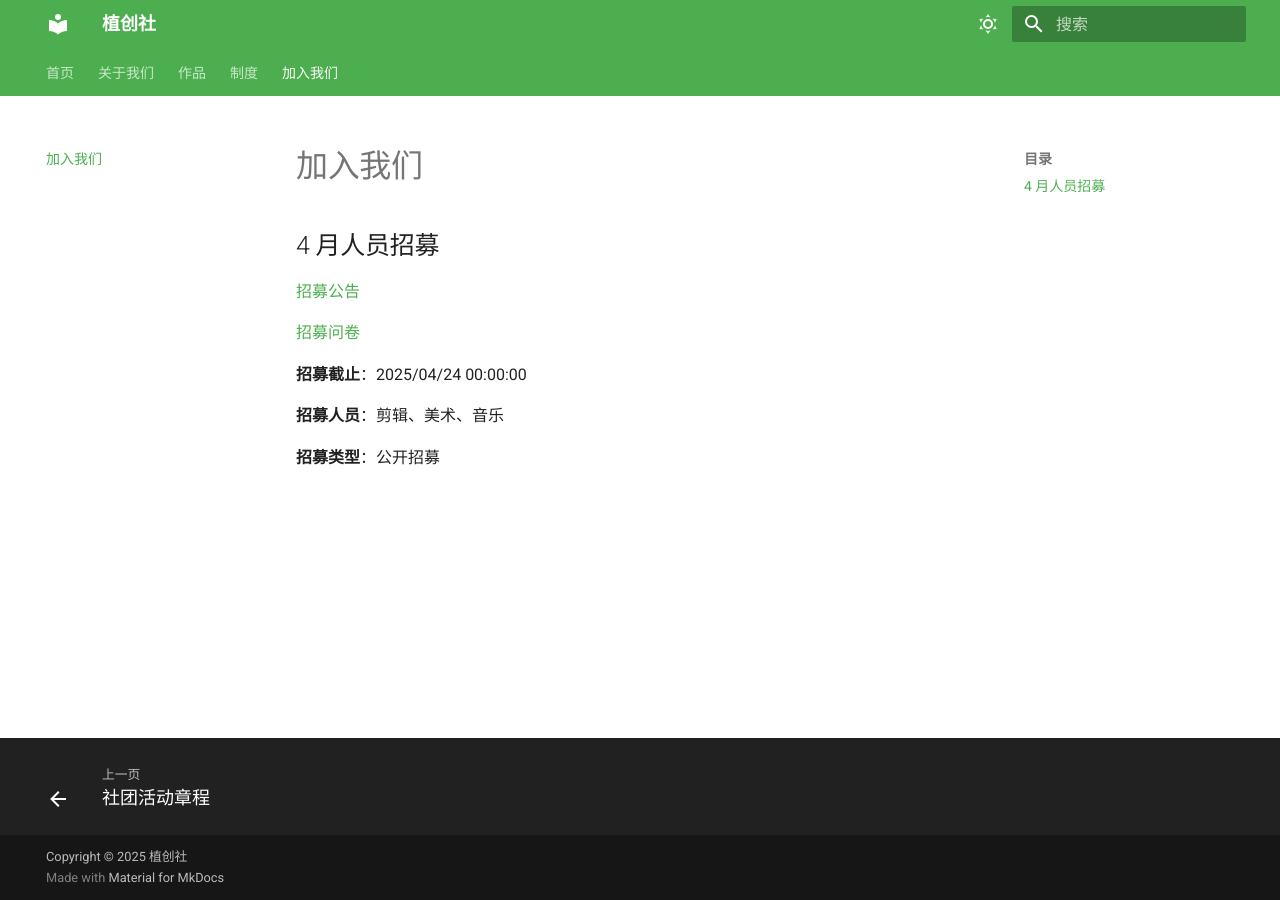
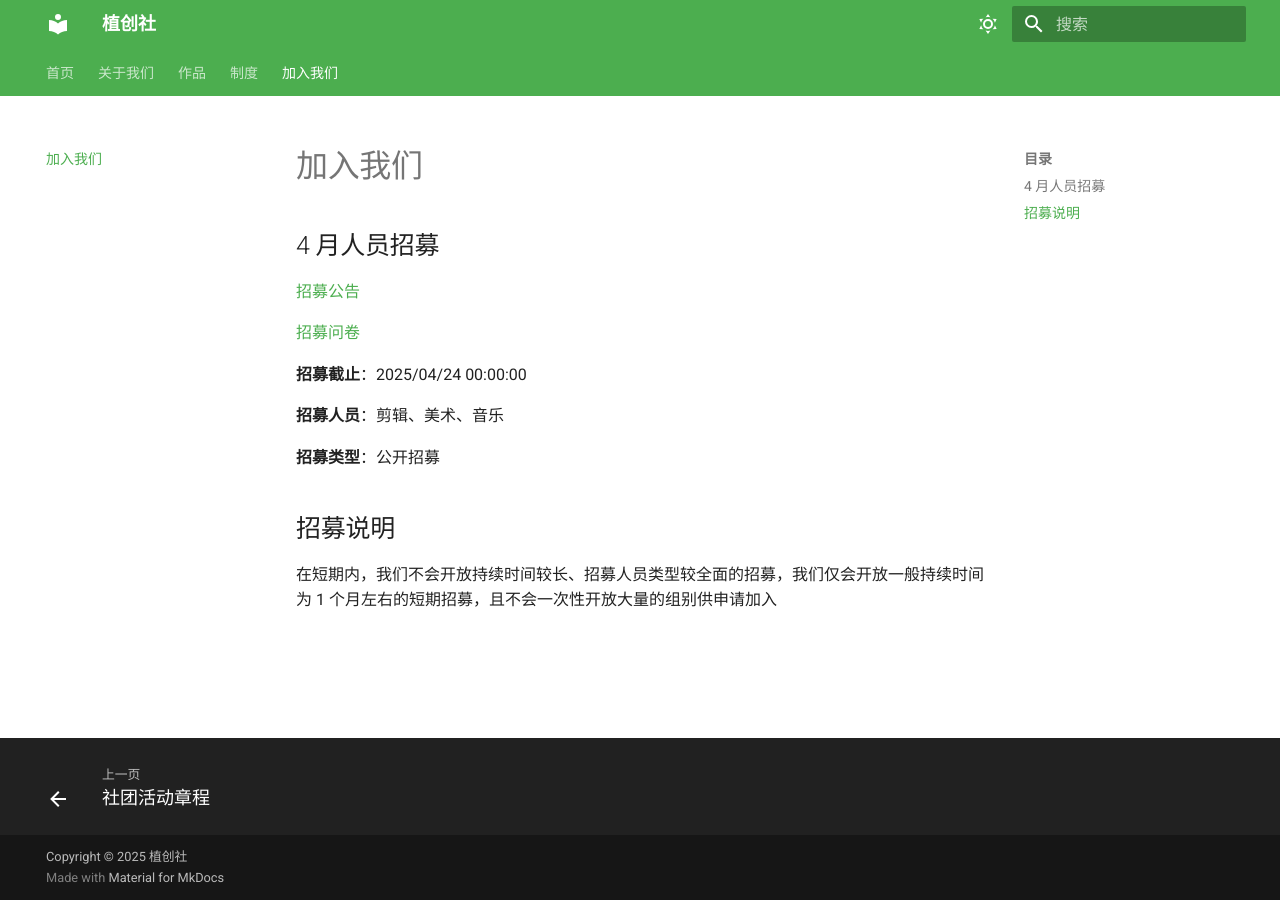
Before and after one commit to ji233-Sun/ZCS_Official_Site, an MkDocs documentation site: the page built from docs/strategy/join-us.md, in a window 1280 px wide. Built offline with MkDocs 1.6.1 and Material for MkDocs 9.7.7, drawn with Linux system fonts in a browser that asks for light colours.

Commit message:
feat: add recruitment description to join-us.md

```diff
--- a/docs/strategy/join-us.md
+++ b/docs/strategy/join-us.md
@@ -11,3 +11,7 @@
 **招募人员**：剪辑、美术、音乐
 
 **招募类型**：公开招募
+
+## 招募说明
+
+在短期内，我们不会开放持续时间较长、招募人员类型较全面的招募，我们仅会开放一般持续时间为 1 个月左右的短期招募，且不会一次性开放大量的组别供申请加入
```
